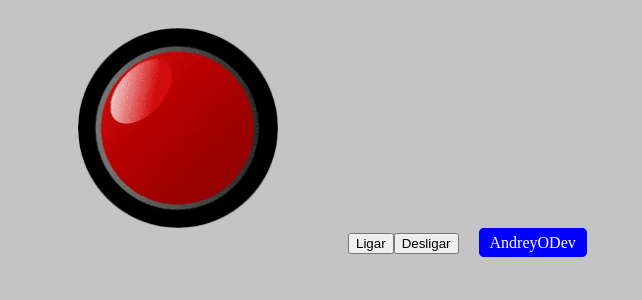
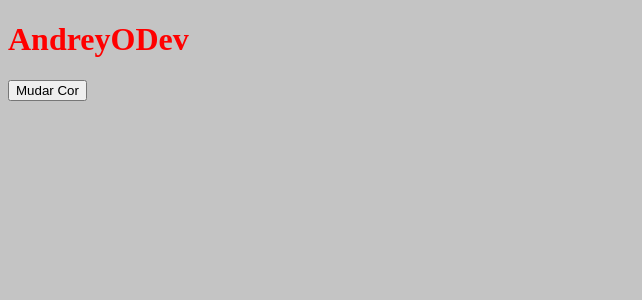
Before and after one commit to AndreyODev/curso-dev-web, a React (Vite) app in the folder react/vite/App1/: page / in a window 1280 px wide. Shown: the top 300 px of the page, without its empty margins (0-642 px from the left). Built offline with nearby package versions, Linux system fonts and the light colour scheme.

Commit message:
feat: adiciona aula 12 sobre renderização condicional

```diff
--- a/react/vite/App1/src/App.jsx
+++ b/react/vite/App1/src/App.jsx
@@ -1,38 +1,111 @@
-// Aula 11 - Eventos
+// Aula 12 - Renderização condicional
+
 import { useState } from "react";
-import Led from "./components/Led";
 
 export default function App() {
-  const [ligado, setLigado] = useState(false);
+  const [cor, setCor] = useState(1);
+  const vermelho = { color: "#f00" };
+  const verde = { color: "#0f0" };
+  const azul = { color: "#00f" };
 
-  const cancelar = (obj) => {
-    return obj.preventDefault();
+  const retCor = (c) => {
+    if (c == 1) {
+      return vermelho;
+    } else if (c == 2) {
+      return verde;
+    } else if (c == 3) {
+      return azul;
+    }
   };
-
+  const mudarCor = () => {
+    setCor((c) => (c >= 3 ? 1 : c + 1));
+  };
+  setInterval(mudarCor, 3000);
   return (
     <>
-      <Led ligado={ligado} setLigado={setLigado} />
-      <a
-        style={{
-          border: "1px solid blue",
-          margin: "0 20px",
-          padding: "5px 10px",
-          textDecoration: "none",
-          color: "#fff",
-          borderRadius: "5px",
-          background: "blue",
-        }}
-        href="https://github.com/AndreyODev"
-        target="_blank"
-        onClick={(e) => {
-          cancelar(e);
+      <h1 style={retCor(cor)}>AndreyODev </h1>
+      <button
+        onClick={() => {
+          mudarCor();
         }}
       >
-        AndreyODev
-      </a>
+        Mudar Cor
+      </button>
     </>
   );
 }
+
+// import { useState } from "react";
+
+// export default function App() {
+//   const [log, setLog] = useState(false);
+//   const msgLogin = () => {
+//     return "Usuario Logado";
+//   };
+//   const msgLogout = () => {
+//     return "Favor Logar";
+//   };
+
+//   const cumprimento = () => {
+//     const hora = new Date().getHours();
+//     if (hora >= 0 && hora < 13) {
+//       return <p>Bom dia</p>;
+//     } else if (hora >= 13 && hora < 18) {
+//       return <p>Boa tarde</p>;
+//     } else {
+//       return <p>Boa noite</p>;
+//     }
+//   };
+//   return (
+//     <>
+//       {cumprimento()}
+//       <p>{log ? msgLogin() : msgLogout()}</p>
+//       <button
+//         onClick={() => {
+//           setLog(!log);
+//         }}
+//       >
+//         {log ? "Logout" : "Login"}
+//       </button>
+//     </>
+//   );
+// }
+
+// Aula 11 - Eventos
+// import { useState } from "react";
+// import Led from "./components/Led";
+
+// export default function App() {
+//   const [ligado, setLigado] = useState(false);
+
+//   const cancelar = (obj) => {
+//     return obj.preventDefault();
+//   };
+
+//   return (
+//     <>
+//       <Led ligado={ligado} setLigado={setLigado} />
+//       <a
+//         style={{
+//           border: "1px solid blue",
+//           margin: "0 20px",
+//           padding: "5px 10px",
+//           textDecoration: "none",
+//           color: "#fff",
+//           borderRadius: "5px",
+//           background: "blue",
+//         }}
+//         href="https://github.com/AndreyODev"
+//         target="_blank"
+//         onClick={(e) => {
+//           cancelar(e);
+//         }}
+//       >
+//         AndreyODev
+//       </a>
+//     </>
+//   );
+// }
 
 // Aula 10 - Usando useState
 // import { useState } from "react";
```
